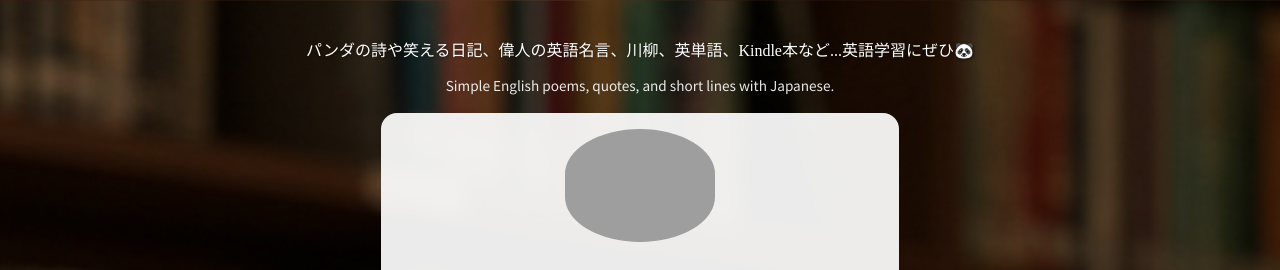
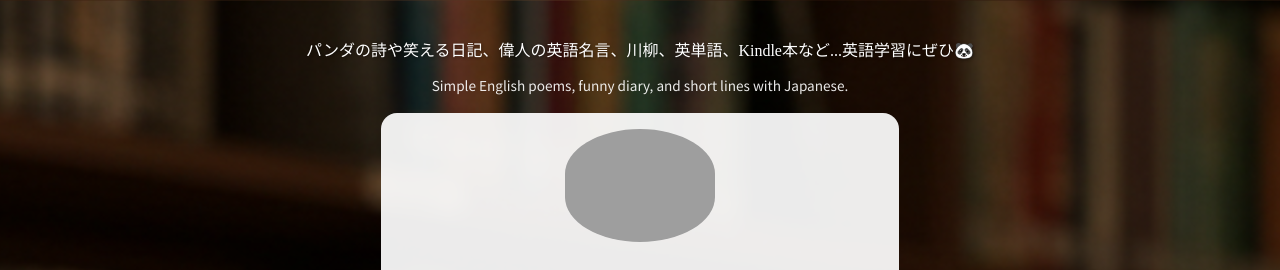
Before and after one commit to papan2222/papan2222.github.io, a Jekyll site: the page index.html, which Jekyll copies as it is, in a window 1280 px wide. Shown: the top 270 px of the page. Built offline with Jekyll 4.4.1, drawn with Linux system fonts in a browser that asks for light colours; some web fonts are replaced.

Commit message:
Update index.html

```diff
--- a/index.html
+++ b/index.html
@@ -166,7 +166,7 @@
     </h1>
 
     <p style="font-size:0.85em; opacity:0.9; text-align:center; color:#fff; margin:0 0 18px;">
-  Simple English poems, quotes, and short lines with Japanese.
+  Simple English poems, funny diary, and short lines with Japanese.
 </p>
 
     <!-- Panda's Poems カード -->
```
